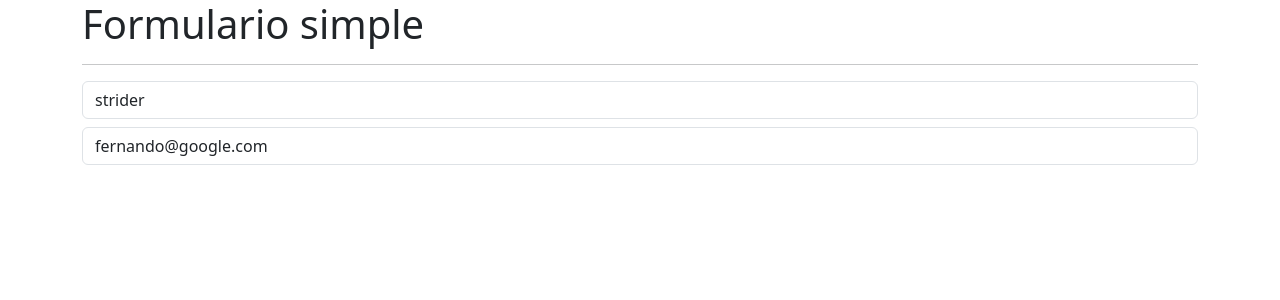
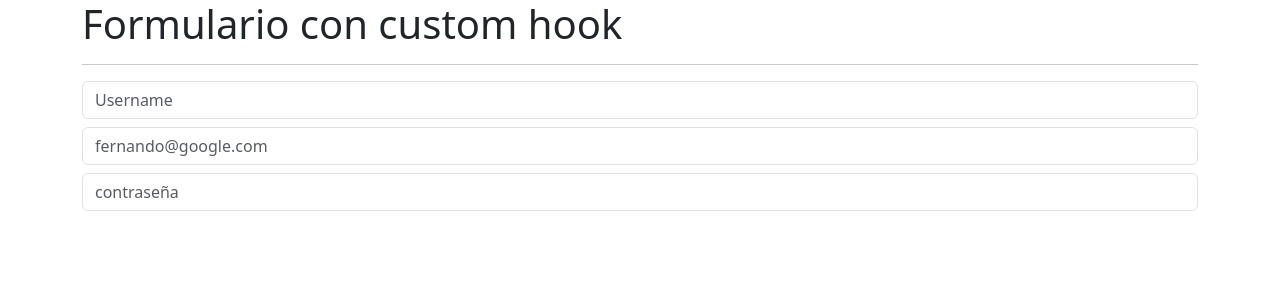
Before and after one commit to gonza87/HooksApp, a React (Vite) app: page / in a window 1280 px wide. Shown: the top 300 px of the page. Built offline with nearby package versions, Linux system fonts and the light colour scheme.

Commit message:
customform

```diff
--- /dev/null
+++ b/src/02-useEffect/FormWithCustomHook.jsx
@@ -0,0 +1,54 @@
+import { useState } from "react";
+
+function FormWithCustomHook() {
+  const [formstate, setFormState] = useState({
+    username: "",
+    email: "",
+    password: "",
+  });
+
+  const { username, email, password } = formstate;
+
+  const onInputchange = ({ target }) => {
+    const { name, value } = target;
+    setFormState({
+      ...formstate,
+      [name]: value,
+    });
+  };
+
+  return (
+    <div className="container">
+      <h1>Formulario con custom hook</h1>
+      <hr />
+      <input
+        type="text"
+        className="form-control"
+        placeholder="Username"
+        name="username"
+        value={username}
+        onChange={onInputchange}
+      />
+
+      <input
+        type="email"
+        className="form-control mt-2"
+        placeholder="fernando@google.com"
+        name="email"
+        value={email}
+        onChange={onInputchange}
+      />
+
+      <input
+        type="password"
+        className="form-control mt-2"
+        placeholder="contraseña"
+        name="password"
+        value={password}
+        onChange={onInputchange}
+      />
+    </div>
+  );
+}
+
+export default FormWithCustomHook;
--- a/src/HooksApp.jsx
+++ b/src/HooksApp.jsx
@@ -1,5 +1,4 @@
 import React from "react";
-import "bootstrap/dist/css/bootstrap.min.css";
 
 function HooksApp() {
   return <h1>HooksApp</h1>;
--- a/src/main.jsx
+++ b/src/main.jsx
@@ -7,11 +7,13 @@
 import SimpleForm from "./02-useEffect/SimpleForm";
 // import Contador from "./components/Contador";
 import "bootstrap/dist/css/bootstrap.min.css";
+import FormWithCustomHook from "./02-useEffect/FormWithCustomHook";
 createRoot(document.getElementById("root")).render(
   <StrictMode>
-    <SimpleForm />
+    {/* <SimpleForm /> */}
     {/* <CounterApp /> */}
     {/* <CounterWithCustomHook /> */}
     {/* <Contador /> */}
+    <FormWithCustomHook />
   </StrictMode>
 );
```
